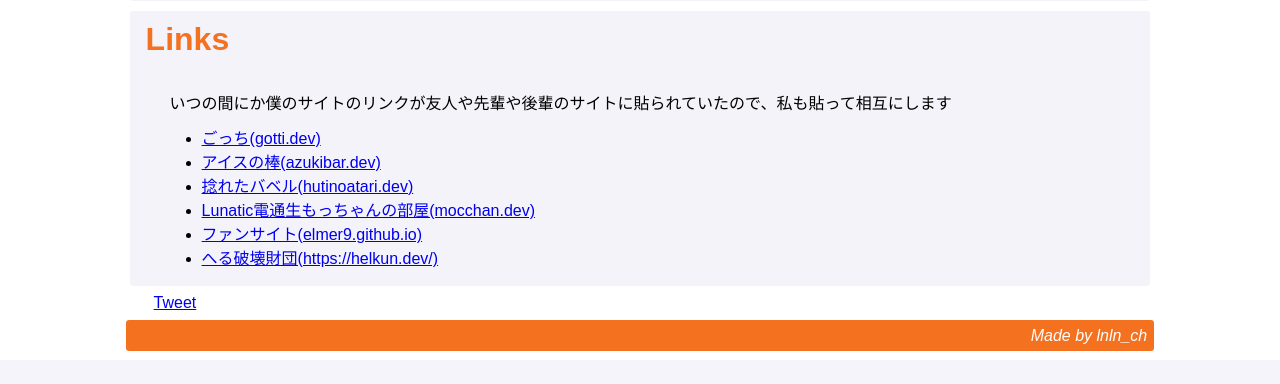
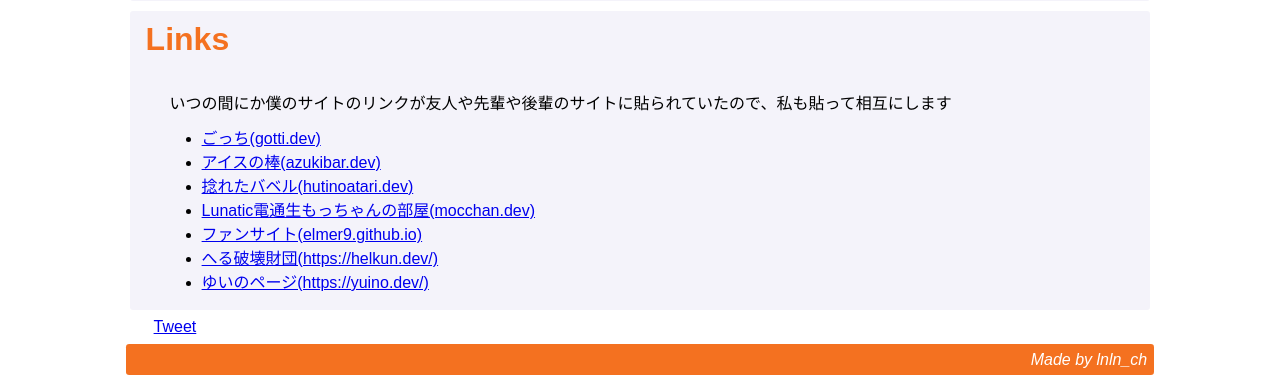
Before and after one commit to ybasviel/ybasviel.github.io, a Python web app: template templates/works-index-template.html in a window 1280 px wide. Shown: the part 476-860 px from the top of the page. Before the commit the page ends 827 px from the top, so only its background shows below. Run offline with Jinja, Linux system fonts and the light colour scheme; the template is opened without the code that fills it, so the values that code supplies are empty; some libraries are stand-ins or nearby versions.

Commit message:
add yuino.dev

```diff
--- a/templates/works-index-template.html
+++ b/templates/works-index-template.html
@@ -60,6 +60,7 @@
       <li><a href="https://mocchan.dev" target="_blank">Lunatic電通生もっちゃんの部屋(mocchan.dev)</a></li>
       <li><a href="https://elmer9.github.io/" target="_blank">ファンサイト(elmer9.github.io)</a></li>
       <li><a href="https://helkun.dev/" target="_blank">へる破壊財団(https://helkun.dev/)</a></li>
+      <li><a href="https://yuino.dev/" target="_blank">ゆいのページ(https://yuino.dev/)</a></li>
     </ul>
 
   </section>
```
